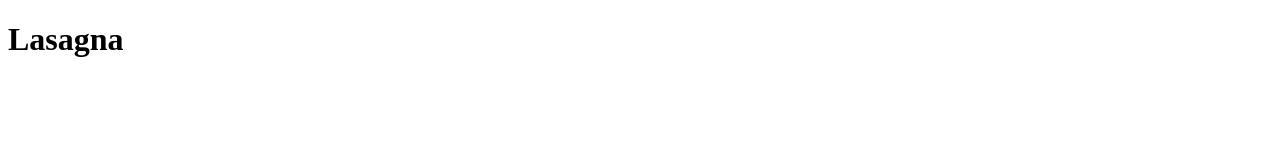
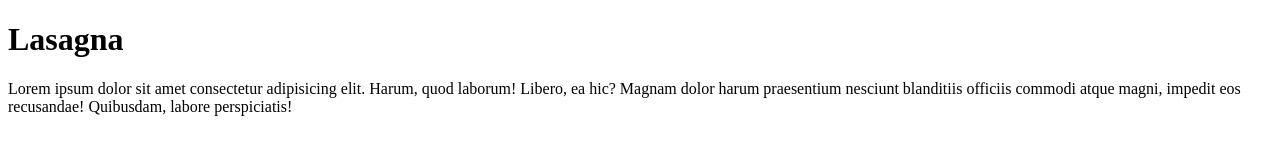
Before and after one commit to Daedalus-Repo/odin-recipes, a plain HTML site: page recipes/lasagna.html in a window 1280 px wide. Drawn offline with Linux system fonts and the light colour scheme.

Commit message:
Add filler text to lasagna.html

```diff
--- a/recipes/lasagna.html
+++ b/recipes/lasagna.html
@@ -7,5 +7,6 @@
 </head>
 <body>
     <h1>Lasagna</h1>
+    <p>Lorem ipsum dolor sit amet consectetur adipisicing elit. Harum, quod laborum! Libero, ea hic? Magnam dolor harum praesentium nesciunt blanditiis officiis commodi atque magni, impedit eos recusandae! Quibusdam, labore perspiciatis!</p>
 </body>
 </html>
```
